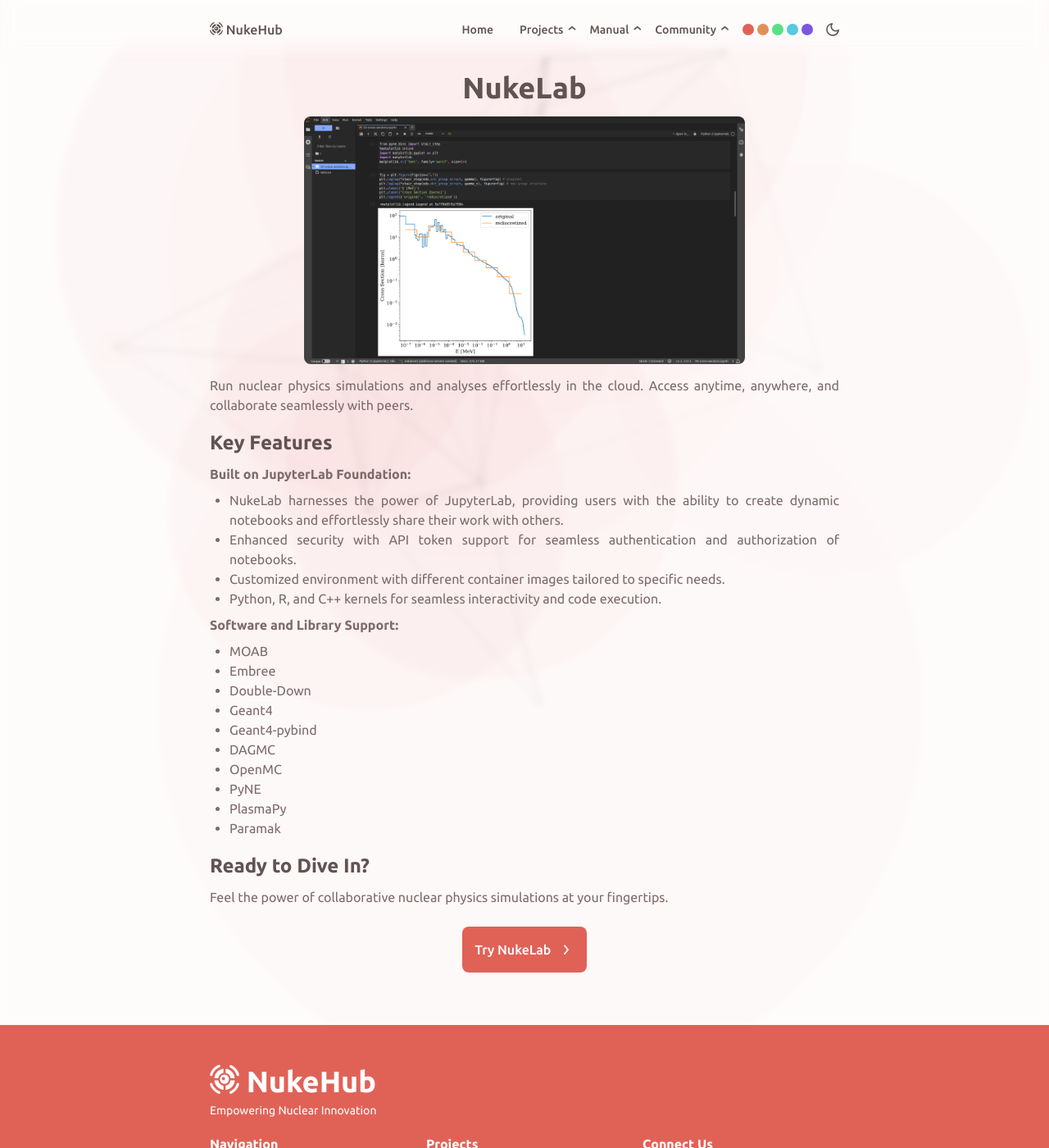
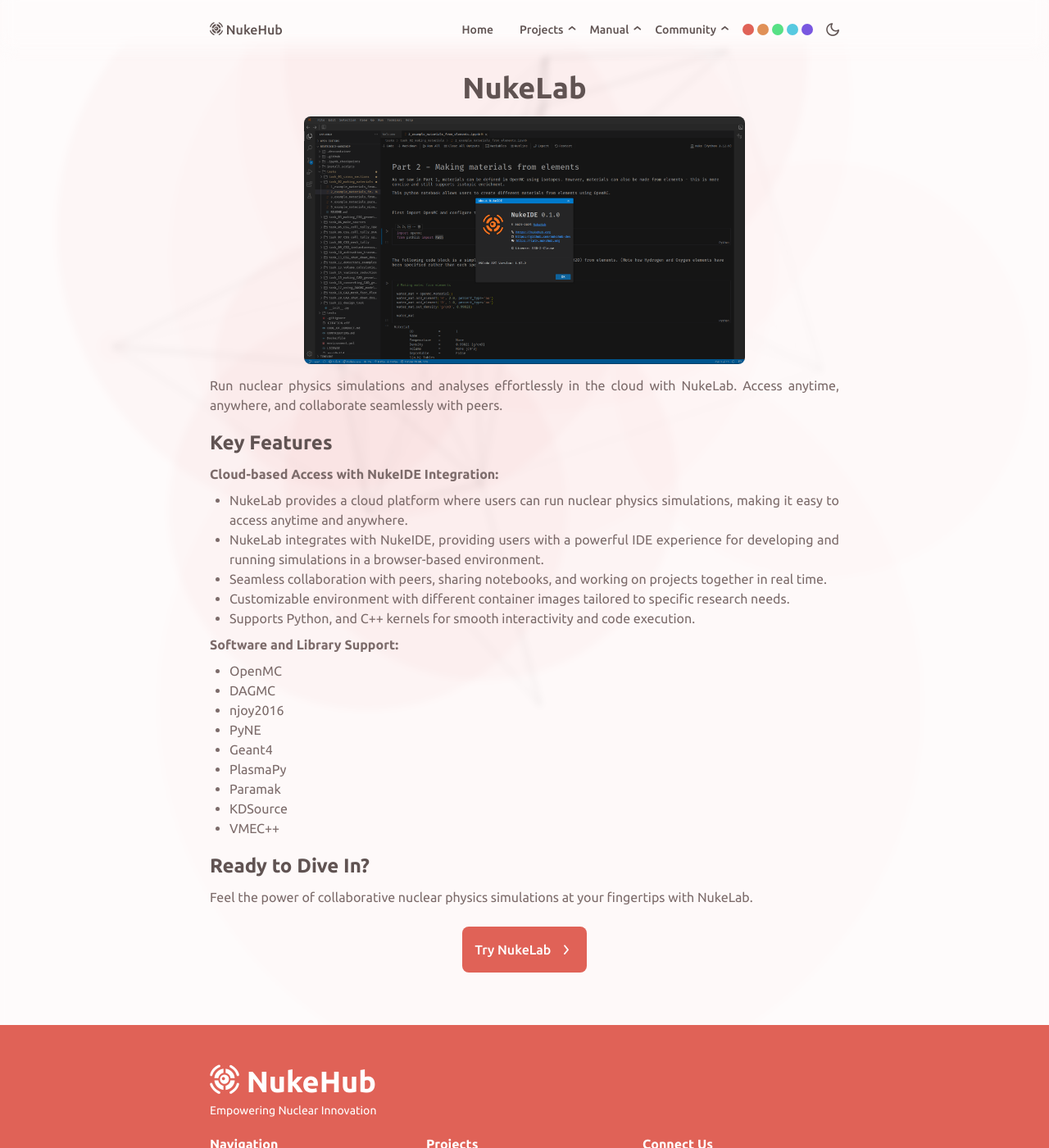
Before and after one commit to nukehub-dev/nukehub.org, a Jekyll site: the page built from projects/nuke-lab.md, in a window 1280 px wide and 1400 px high. Shown: the whole window at 82% size. Built offline with Jekyll 4.4.1, drawn with Linux system fonts in a browser that asks for light colours; some web fonts are replaced.

Commit message:
update nukelab page

```diff
--- a/projects/nuke-lab.md
+++ b/projects/nuke-lab.md
@@ -13,31 +13,33 @@
     <img alt="NukeLab" width="70%" src="/assets/images/nuke-lab.png" style="border-radius: 0.5rem; margin-top: 0.5rem;" />
 </center>
 
-Run nuclear physics simulations and analyses effortlessly in the cloud. Access anytime, anywhere, and collaborate seamlessly with peers.
+Run nuclear physics simulations and analyses effortlessly in the cloud with NukeLab. Access anytime, anywhere, and collaborate seamlessly with peers.
 
 ## Key Features
 
-**Built on JupyterLab Foundation:**
-   - NukeLab harnesses the power of JupyterLab, providing users with the ability to create dynamic notebooks and effortlessly share their work with others.
-   - Enhanced security with API token support for seamless authentication and authorization of  notebooks.
-   - Customized environment with different container images tailored to specific needs.
-   - Python, R, and C++ kernels for seamless interactivity and code execution.
+**Cloud-based Access with NukeIDE Integration:**
+
+- NukeLab provides a cloud platform where users can run nuclear physics simulations, making it easy to access anytime and anywhere.
+- NukeLab integrates with NukeIDE, providing users with a powerful IDE experience for developing and running simulations in a browser-based environment.
+- Seamless collaboration with peers, sharing notebooks, and working on projects together in real time.
+- Customizable environment with different container images tailored to specific research needs.
+- Supports Python, and C++ kernels for smooth interactivity and code execution.
 
 **Software and Library Support:**
-   - MOAB
-   - Embree
-   - Double-Down
-   - Geant4
-   - Geant4-pybind
-   - DAGMC
-   - OpenMC
-   - PyNE
-   - PlasmaPy
-   - Paramak
+
+- OpenMC
+- DAGMC
+- njoy2016
+- PyNE
+- Geant4
+- PlasmaPy
+- Paramak
+- KDSource
+- VMEC++
 
 ## Ready to Dive In?
 
-Feel the power of collaborative nuclear physics simulations at your fingertips.
+Feel the power of collaborative nuclear physics simulations at your fingertips with NukeLab.
 
 <center>
     <a href="https://lab.nukehub.org" target="_blank"
```
Also changed, not shown: assets/images/nuke-lab.png.
